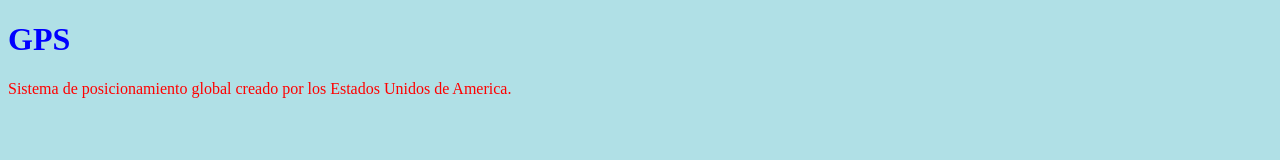
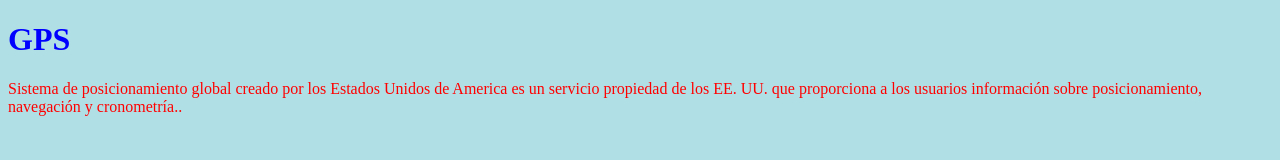
Before and after one commit to Hidalgo1996/CSS_Gitub_pages, a plain HTML site: page gps.html in a window 1280 px wide. Drawn offline with Linux system fonts and the light colour scheme.

Commit message:
Update gps.html

```diff
--- a/gps.html
+++ b/gps.html
@@ -1,10 +1,15 @@
 <!DOCTYPE html>
  <html>
   <head>
-   <link rel = "stylesheet" href = "style.css">
+   <style>
+    body {background-color: powderblue;}
+    h1 {color: blue;}
+    p {color: red;}
+   </style>
   </head>
-<body>
- <h1>GPS</h1>
- <p>Sistema de posicionamiento global creado por los Estados Unidos de America.</p>
-</body>
+ <body>
+<h1>GPS</h1>
+<p>Sistema de posicionamiento global creado por los Estados Unidos de America es un servicio
+propiedad de los EE. UU. que proporciona a los usuarios información sobre posicionamiento, navegación y cronometría..</p>
+ </body>
 </html>
```
